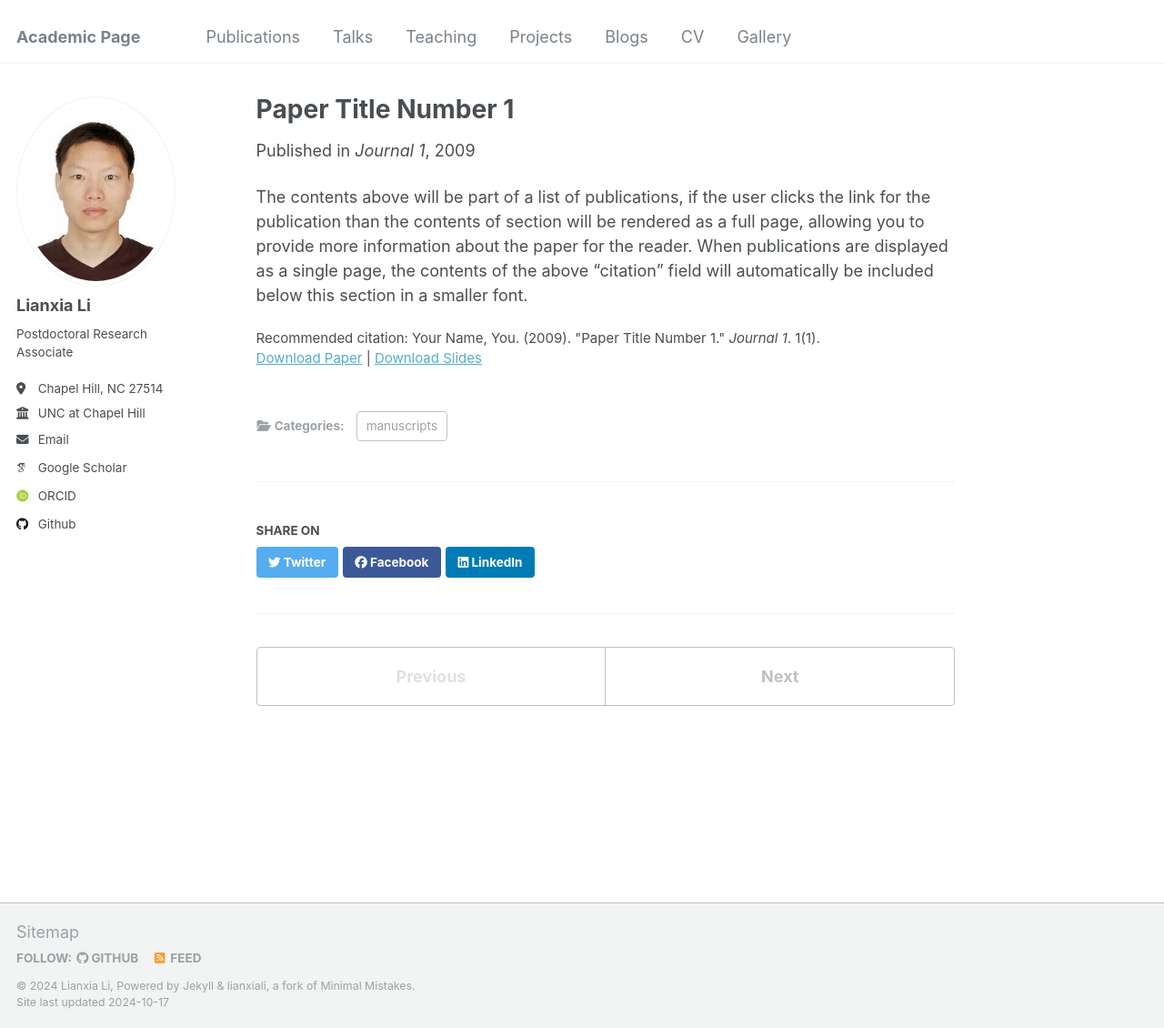
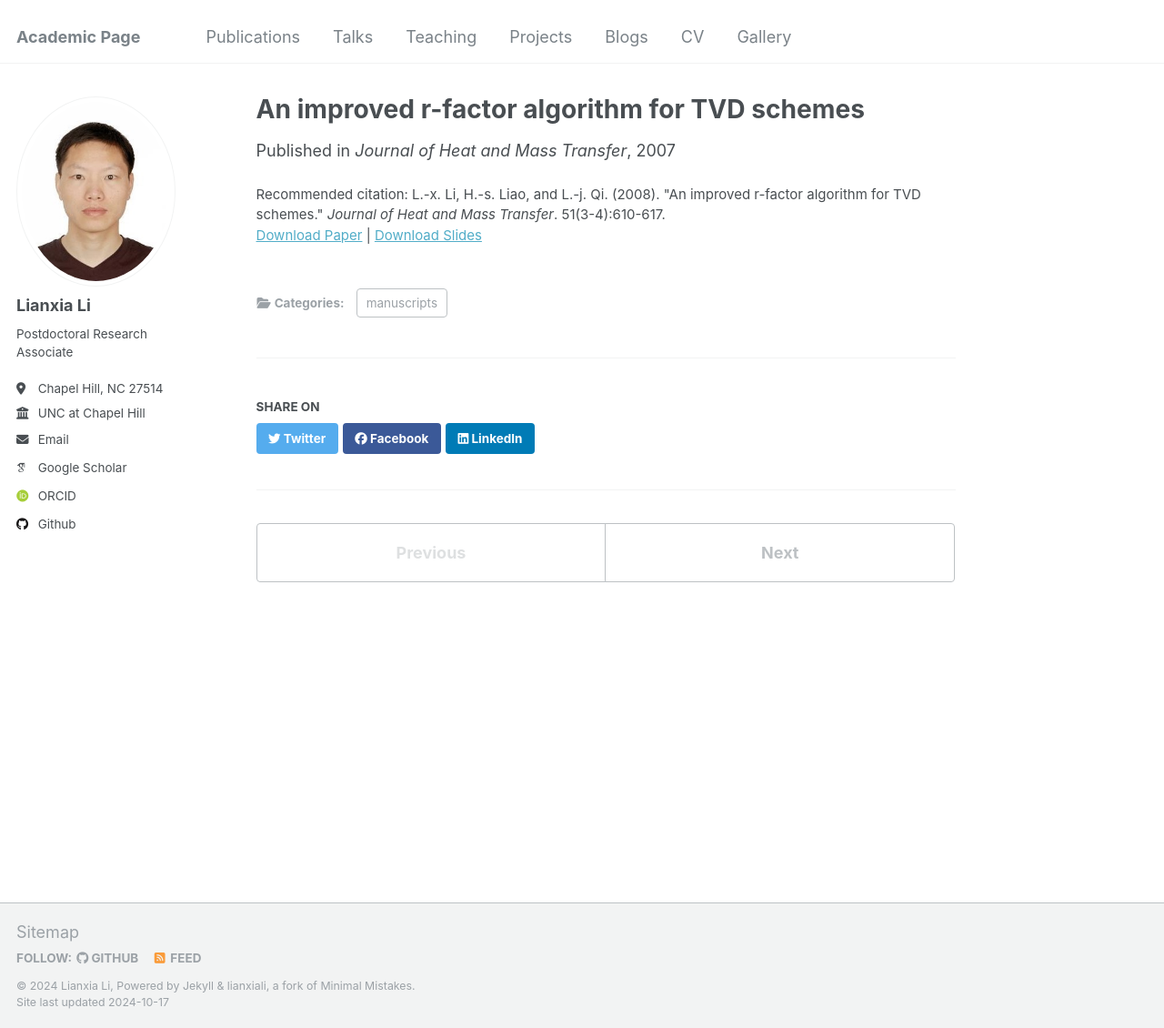
Before and after one commit to Lianxiali/lianxiali-github.io, a Jekyll site: the page built from _publications/2009-10-01-paper-title-number-1.md, in a window 1280 px wide and 1130 px high. Shown: the whole window at 91% size. Built offline with Jekyll 4.4.1, drawn with Linux system fonts in a browser that asks for light colours; some web fonts are replaced.

Commit message:
add manuscript 1

```diff
--- a/_publications/2009-10-01-paper-title-number-1.md
+++ b/_publications/2009-10-01-paper-title-number-1.md
@@ -1,14 +1,12 @@
 ---
-title: "Paper Title Number 1"
+title: "An improved r-factor algorithm for TVD schemes"
 collection: publications
 category: manuscripts
 permalink: /publication/2009-10-01-paper-title-number-1
 excerpt: 'This paper is about the number 1. The number 2 is left for future work.'
-date: 2009-10-01
-venue: 'Journal 1'
-slidesurl: 'http://lianxiali.github.io/files/slides1.pdf'
-paperurl: 'http://lianxiali.github.io/files/paper1.pdf'
-citation: 'Your Name, You. (2009). &quot;Paper Title Number 1.&quot; <i>Journal 1</i>. 1(1).'
+date: 2007-08-14
+venue: 'Journal of Heat and Mass Transfer'
+slidesurl: 'https://www.sciencedirect.com/science/article/abs/pii/S0017931007004000'
+paperurl: 'https://www.sciencedirect.com/science/article/abs/pii/S0017931007004000'
+citation: 'L.-x. Li, H.-s. Liao, and L.-j. Qi. (2008). &quot;An improved r-factor algorithm for TVD schemes.&quot; <i>Journal of Heat and Mass Transfer</i>. 51(3-4):610-617.'
 ---
-
-The contents above will be part of a list of publications, if the user clicks the link for the publication than the contents of section will be rendered as a full page, allowing you to provide more information about the paper for the reader. When publications are displayed as a single page, the contents of the above "citation" field will automatically be included below this section in a smaller font.
```
